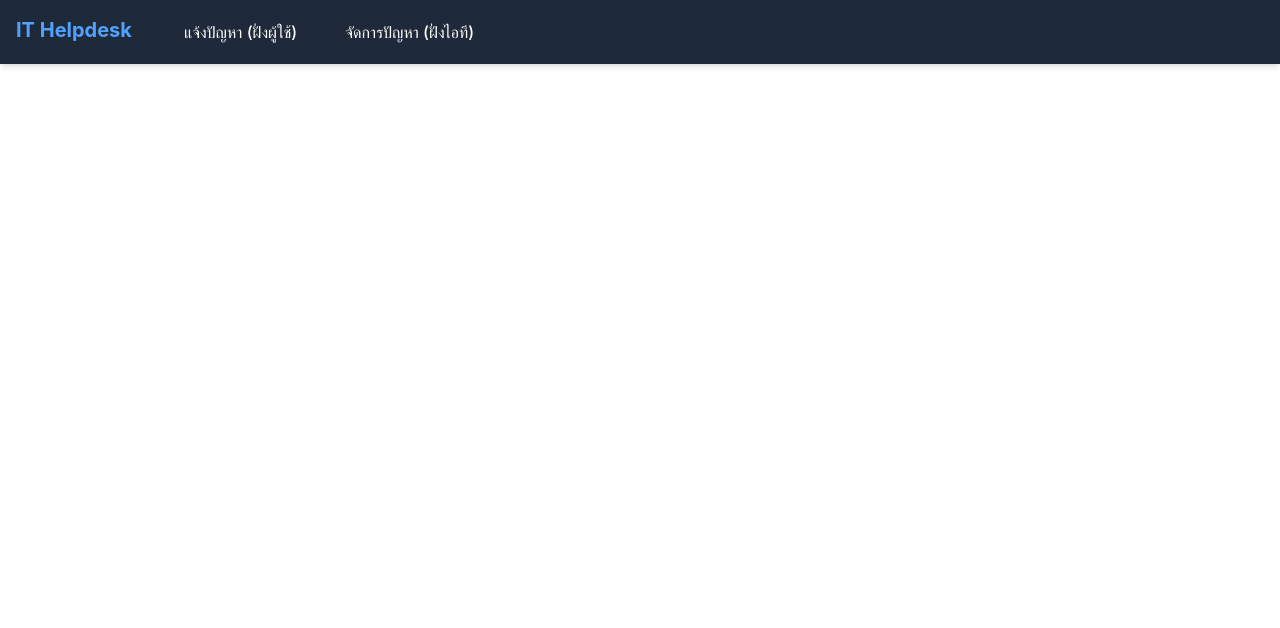
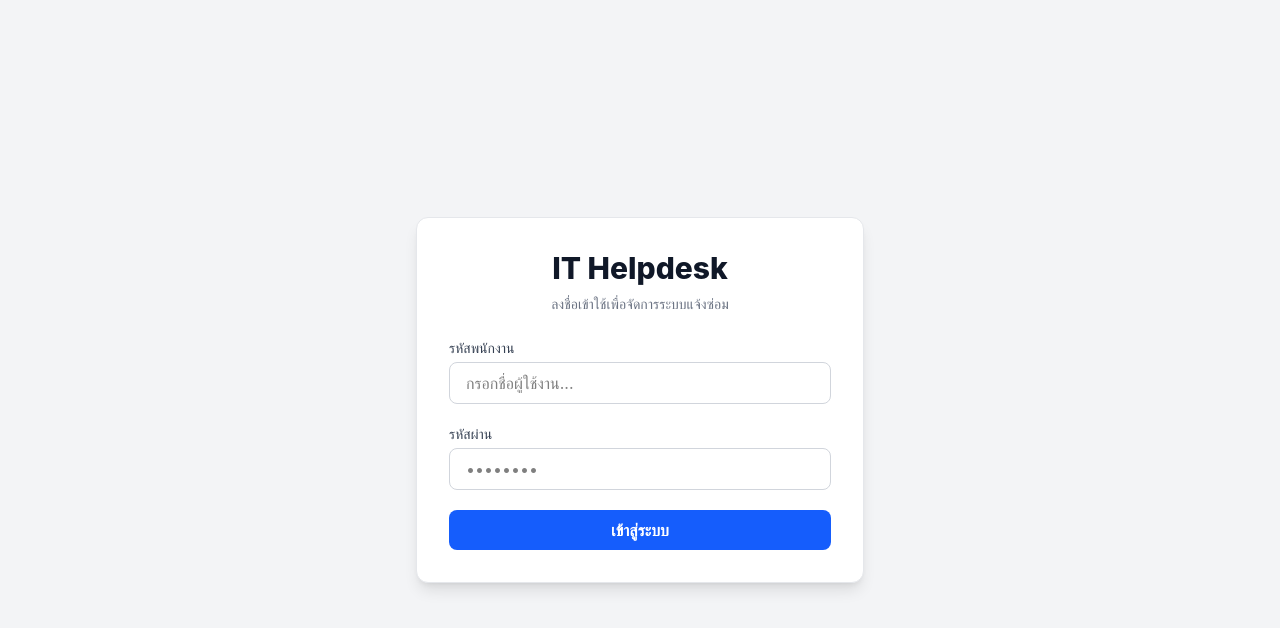
Before and after one commit to PATIPANPSS/it-helpdesk-frontend, a React app: page /login in a window 1280 px wide. Shown: the top 628 px of the page. Built offline with nearby package versions, Linux system fonts and the light colour scheme; the HTML template or start-up script is replaced by a standard one.

Commit message:
refactor: ปรับโครงสร้าง Routing ใหม่, เพิ่มหน้า Login และระบบจัดการสิทธิ์ผู้ใช้งาน

```diff
--- a/src/App.jsx
+++ b/src/App.jsx
@@ -1,48 +1,125 @@
 import { useEffect, useState } from "react";
+import { BrowserRouter, Routes, Route, Link, Navigate } from "react-router-dom";
 import Login from "./components/Login";
 import Dashboard from "./components/Dashboard";
 import CreateTicket from "./components/CreateTicket";
-import { BrowserRouter, Routes, Route, Link } from "react-router-dom";
+import ProtectedRoute from "./ProtectedRoute";
 
 function App() {
-  const [isAuthentication, setIsAutentication] = useState(false);
+  const [isAuthenticated, setIsAuthenticated] = useState(false);
+  const [role, setRole] = useState(null);
 
   useEffect(() => {
     const token = localStorage.getItem("token");
+    const storedRole = localStorage.getItem("role");
+
     if (token) {
-      setIsAutentication(true);
+      setIsAuthenticated(true);
+      setRole(storedRole);
     }
   }, []);
 
+  const handleLoginSuccess = () => {
+    const currentRole = localStorage.getItem("role");
+    setIsAuthenticated(true);
+    setRole(currentRole);
+  };
+
   const handleLogout = () => {
     localStorage.removeItem("token");
-    setIsAutentication(false);
+    localStorage.removeItem("role");
+    setIsAuthenticated(false);
+    setRole(null);
+    window.location.href = "/login";
   };
 
   return (
     <BrowserRouter>
-      <nav className="p-4 text-white bg-gray-800 shadow-md">
-        <div className="flex gap-6 mx-auto max-w-7xl">
-          <h1 className="text-xl font-bold text-blue-400 mr-4">IT Helpdesk</h1>
+      {isAuthenticated && (
+        <nav className="p-4 bg-gray-800 text-white shadow-md">
+          <div className="flex items-center justify-between mx-auto max-w-7xl">
+            <div className="flex items-center gap-6">
+              <h1 className="mr-4 text-xl font-bold text-blue-400">
+                IT Helpdesk
+              </h1>
 
               <Link
-            to="/"
+                to="/ticket"
                 className="px-3 py-1 font-medium transition-colors rounded hover:bg-gray-700"
               >
-            แจ้งปัญหา (ฝั่งผู้ใช้)
+                แจ้งซ่อม
               </Link>
+
+              {role === "admin" && (
                 <Link
                   to="/dashboard"
                   className="px-3 py-1 font-medium transition-colors rounded hover:bg-gray-700"
                 >
-            จัดการปัญหา (ฝั่งไอที)
+                  รับเรื่อง
                 </Link>
+              )}
+            </div>
+
+            <button
+              onClick={handleLogout}
+              className="px-4 py-1 text-sm font-medium text-white bg-red-500 rounded transition-colors hover:bg-red-600"
+            >
+              Logout
+            </button>
           </div>
         </nav>
+      )}
 
       <Routes>
-        <Route path="/" element={<CreateTicket />} />
-        <Route path="/dashboard" element={<Dashboard />} />
+        <Route
+          path="/"
+          element={
+            isAuthenticated ? (
+              role === "admin" ? (
+                <Navigate to="/dashboard" replace />
+              ) : (
+                <Navigate to="/ticket" replace />
+              )
+            ) : (
+              <Navigate to="/login" replace />
+            )
+          }
+        />
+
+        <Route
+          path="/login"
+          element={
+            isAuthenticated ? (
+              role === "admin" ? (
+                <Navigate to="/dashboard" replace />
+              ) : (
+                <Navigate to="/ticket" replace />
+              )
+            ) : (
+              <Login onLoginSuccess={handleLoginSuccess} />
+            )
+          }
+        />
+
+        <Route
+          path="/ticket"
+          element={
+            isAuthenticated ? (
+              <CreateTicket />
+            ) : (
+              <Navigate to="/login" replace />
+            )
+          }
+        />
+
+        <Route
+          path="/dashboard"
+          element={
+            <ProtectedRoute>
+              <Dashboard />
+            </ProtectedRoute>
+          }
+        />
       </Routes>
     </BrowserRouter>
   );
--- /dev/null
+++ b/src/ProtectedRoute.jsx
@@ -0,0 +1,12 @@
+import { Navigate } from "react-router-dom";
+
+function ProtectedRoute({ children }) {
+  const role = localStorage.getItem("role");
+
+  if (role !== "admin") {
+    return <Navigate to="/" replace />;
+  }
+  return children;
+}
+
+export default ProtectedRoute;
--- a/src/components/Dashboard.jsx
+++ b/src/components/Dashboard.jsx
@@ -1,7 +1,7 @@
 import { useEffect, useState } from "react";
 import toast, { Toaster } from "react-hot-toast";
 
-function Dashboard({ onLogout }) {
+function Dashboard() {
   const [tickets, setTickets] = useState([]);
   const [isModalOpen, setIsModalOpen] = useState(false);
   const [selectedTicket, setSelectedTicket] = useState(null);
@@ -122,12 +122,6 @@ function Dashboard({ onLogout }) {
           <h1 className="text-3xl font-bold text-gray-800">
             รายการแจ้งซ่อม (IT Helpdesk)
           </h1>
-          <button
-            onClick={onLogout}
-            className="px-4 py-2 font-semibold text-white transition-all bg-red-500 rounded-lg hover:bg-red-600"
-          >
-            ออกจากระบบ
-          </button>
         </div>
 
         <div className="mb-4">
--- a/src/components/Login.jsx
+++ b/src/components/Login.jsx
@@ -19,6 +19,7 @@ function Login({ onLoginSuccess }) {
 
       if (response.ok) {
         localStorage.setItem("token", data.token);
+        localStorage.setItem('role', data.role);
         alert("ล็อกอินสำเร็จ!");
         onLoginSuccess();
       } else {
```
Lines whose indentation alone changed are shown as unchanged.
